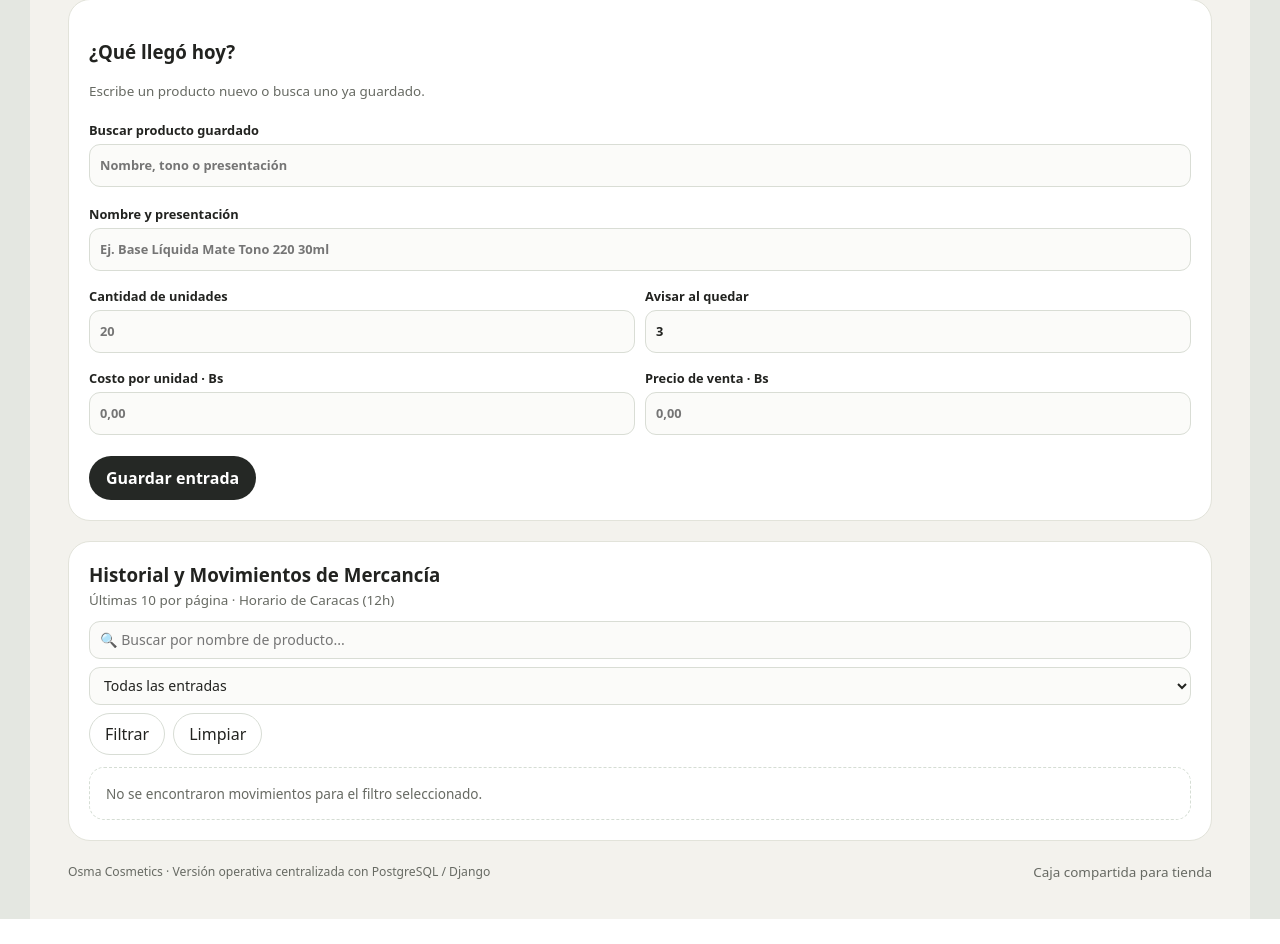
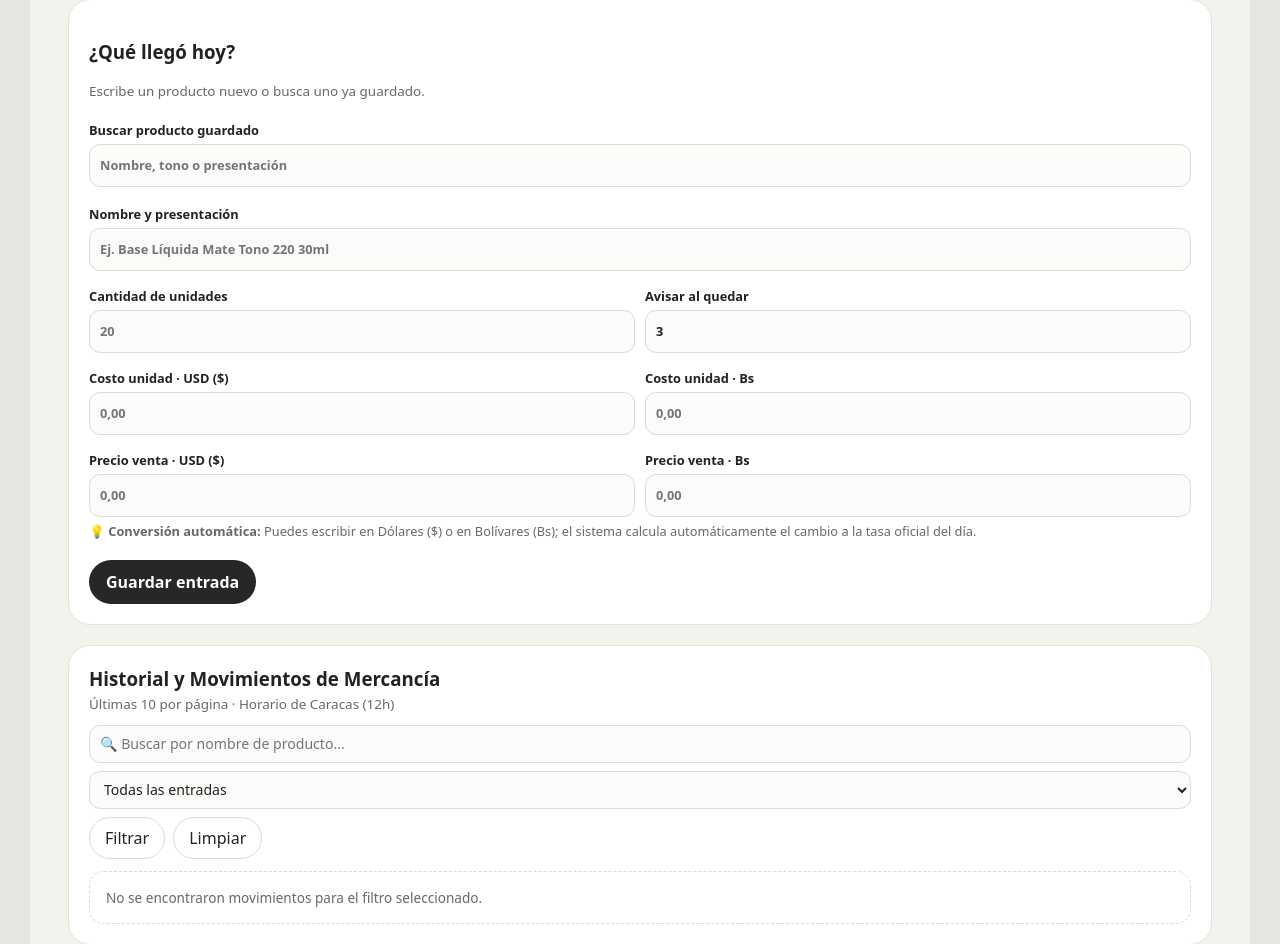
Before and after one commit to rusbelt114-glitch/OSMA-COSMETICOS, a Django app: page / in a window 1280 px wide. Shown: the part 676-1620 px from the top of the page. Before the commit the page ends 1595 px from the top, so only its background shows below. Run offline with Django 5.2, Linux system fonts and the light colour scheme; the visitor is signed in with stand-in values (Sample User, id 1); data that the repository does not hold is empty.

Commit message:
feat: conversion bidireccional en tiempo real USD y Bs en entradas, ventas y gastos

```diff
--- a/static/js/osma.js
+++ b/static/js/osma.js
@@ -22,6 +22,12 @@
         let val = Number.parseFloat(s);
         return Number.isNaN(val) ? 0 : val;
     };
+
+    function getBcvRate() {
+        const rateInput = $('rate-usd');
+        const r = rateInput ? parseMoney(rateInput.value) : 0;
+        return (r > 0) ? r : (window.INITIAL_RATES && window.INITIAL_RATES.usd_bcv ? window.INITIAL_RATES.usd_bcv : 1);
+    }
 
     let allProducts = [];
     let recentEntries = [];
@@ -289,6 +295,54 @@
     }
 
     $('clear-selection').onclick = resetEntryForm;
+
+    // Conversión bidireccional USD <-> Bs en Entrada de Mercancía
+    if ($('cost-usd')) {
+        $('cost-usd').oninput = () => {
+            const valUsd = parseMoney($('cost-usd').value);
+            const rate = getBcvRate();
+            if (valUsd > 0) {
+                $('cost').value = (valUsd * rate).toFixed(2).replace('.', ',');
+            } else if ($('cost-usd').value.trim() === '') {
+                $('cost').value = '';
+            }
+        };
+    }
+    if ($('cost')) {
+        $('cost').oninput = () => {
+            const valBs = parseMoney($('cost').value);
+            const rate = getBcvRate();
+            if (valBs > 0 && rate > 0) {
+                if ($('cost-usd')) $('cost-usd').value = (valBs / rate).toFixed(2).replace('.', ',');
+            } else if ($('cost').value.trim() === '') {
+                if ($('cost-usd')) $('cost-usd').value = '';
+            }
+        };
+    }
+
+    if ($('price-usd')) {
+        $('price-usd').oninput = () => {
+            const valUsd = parseMoney($('price-usd').value);
+            const rate = getBcvRate();
+            if (valUsd > 0) {
+                $('price').value = (valUsd * rate).toFixed(2).replace('.', ',');
+            } else if ($('price-usd').value.trim() === '') {
+                $('price').value = '';
+            }
+        };
+    }
+    if ($('price')) {
+        $('price').oninput = () => {
+            const valBs = parseMoney($('price').value);
+            const rate = getBcvRate();
+            if (valBs > 0 && rate > 0) {
+                if ($('price-usd')) $('price-usd').value = (valBs / rate).toFixed(2).replace('.', ',');
+            } else if ($('price').value.trim() === '') {
+                if ($('price-usd')) $('price-usd').value = '';
+            }
+        };
+    }
+
 
     async function handleSaveEntry(e) {
         e?.preventDefault?.();
@@ -486,7 +540,10 @@
 
         const selectedOpt = select.options[select.selectedIndex];
         if (selectedOpt && selectedOpt.dataset.price) {
-            $('sell-unit-price').value = Number(selectedOpt.dataset.price).toFixed(2).replace('.', ',');
+            const pBs = Number(selectedOpt.dataset.price);
+            const rBcv = getBcvRate();
+            $('sell-unit-price').value = pBs.toFixed(2).replace('.', ',');
+            if ($('sell-unit-price-usd')) $('sell-unit-price-usd').value = rBcv > 0 ? (pBs / rBcv).toFixed(2).replace('.', ',') : '';
         }
     }
 
@@ -494,9 +551,36 @@
     $('sell-product-select').onchange = () => {
         const opt = $('sell-product-select').options[$('sell-product-select').selectedIndex];
         if (opt && opt.dataset.price) {
-            $('sell-unit-price').value = Number(opt.dataset.price).toFixed(2).replace('.', ',');
+            const pBs = Number(opt.dataset.price);
+            const rBcv = getBcvRate();
+            $('sell-unit-price').value = pBs.toFixed(2).replace('.', ',');
+            if ($('sell-unit-price-usd')) $('sell-unit-price-usd').value = rBcv > 0 ? (pBs / rBcv).toFixed(2).replace('.', ',') : '';
         }
     };
+
+    // Conversión bidireccional USD <-> Bs en precio de venta en caja
+    if ($('sell-unit-price-usd')) {
+        $('sell-unit-price-usd').oninput = () => {
+            const valUsd = parseMoney($('sell-unit-price-usd').value);
+            const rate = getBcvRate();
+            if (valUsd > 0) {
+                $('sell-unit-price').value = (valUsd * rate).toFixed(2).replace('.', ',');
+            } else if ($('sell-unit-price-usd').value.trim() === '') {
+                $('sell-unit-price').value = '';
+            }
+        };
+    }
+    if ($('sell-unit-price')) {
+        $('sell-unit-price').oninput = () => {
+            const valBs = parseMoney($('sell-unit-price').value);
+            const rate = getBcvRate();
+            if (valBs > 0 && rate > 0) {
+                if ($('sell-unit-price-usd')) $('sell-unit-price-usd').value = (valBs / rate).toFixed(2).replace('.', ',');
+            } else if ($('sell-unit-price').value.trim() === '') {
+                if ($('sell-unit-price-usd')) $('sell-unit-price-usd').value = '';
+            }
+        };
+    }
 
     function _agregarLoteAlCarrito(opt, unidades, precioUnitario) {
         const loteId = Number(opt.value);
@@ -564,6 +648,7 @@
         if (!cart.length) {
             el.innerHTML = '<div class="empty">La venta actual está vacía. Agrega productos de la izquierda.</div>';
             $('sale-total').textContent = 'Bs 0,00';
+            if ($('sale-total-usd')) $('sale-total-usd').textContent = '≈ USD $ 0,00';
             window.saleRatesFrozen = false;
             updatePaymentCalculations();
             return;
@@ -587,7 +672,10 @@
             `;
         }).join('');
 
+        const rBcv = getBcvRate();
+        const totalUsd = rBcv > 0 ? (total / rBcv) : 0;
         $('sale-total').textContent = 'Bs ' + fmt(total);
+        if ($('sale-total-usd')) $('sale-total-usd').textContent = `≈ USD $ ${fmt(totalUsd)}`;
     }
 
     $('cart').onclick = e => {
@@ -998,6 +1086,33 @@
         }
     }
 
+    function updateExpenseEquivalent() {
+        if (!$('expense-equiv-note')) return;
+        const curr = $('expense-currency') ? $('expense-currency').value : 'BS';
+        const amount = parseMoney($('expense-amount') ? $('expense-amount').value : 0);
+        const rate = parseMoney($('expense-rate') ? $('expense-rate').value : 0) || 1;
+
+        if (amount <= 0) {
+            $('expense-equiv-note').textContent = (curr === 'BS') ? 'Equivalente en USD: $ 0,00' : 'Equivalente en Bs: Bs 0,00';
+            return;
+        }
+
+        if (curr === 'USD') {
+            const equivBs = amount * rate;
+            $('expense-equiv-note').textContent = `Equivalente en Bs: Bs ${fmt(equivBs)} (a tasa ${fmt(rate)})`;
+        } else if (curr === 'USDT') {
+            const equivBs = amount * rate;
+            $('expense-equiv-note').textContent = `Equivalente en Bs: Bs ${fmt(equivBs)} (a tasa USDT ${fmt(rate)})`;
+        } else {
+            const rateBcv = getBcvRate();
+            const equivUsd = rateBcv > 0 ? (amount / rateBcv) : 0;
+            $('expense-equiv-note').textContent = `Equivalente en USD: $ ${fmt(equivUsd)} (a tasa BCV ${fmt(rateBcv)})`;
+        }
+    }
+
+    if ($('expense-amount')) $('expense-amount').oninput = updateExpenseEquivalent;
+    if ($('expense-rate')) $('expense-rate').oninput = updateExpenseEquivalent;
+
     if ($('expense-currency')) {
         $('expense-currency').onchange = () => {
             const curr = $('expense-currency').value;
@@ -1011,6 +1126,7 @@
                 $('expense-rate').value = '1.00';
                 $('expense-method').value = 'EFECTIVO_BS';
             }
+            updateExpenseEquivalent();
         };
     }
 
--- a/templates/index.html
+++ b/templates/index.html
@@ -106,13 +106,22 @@
                         <input id="minimum" type="number" min="0" max="10000" step="1" value="3" required>
                     </label>
                     <label>
-                        Costo por unidad · Bs
+                        Costo unidad · USD ($)
+                        <input id="cost-usd" inputmode="decimal" placeholder="0,00">
+                    </label>
+                    <label>
+                        Costo unidad · Bs
                         <input id="cost" inputmode="decimal" required placeholder="0,00">
                     </label>
                     <label>
-                        Precio de venta · Bs
+                        Precio venta · USD ($)
+                        <input id="price-usd" inputmode="decimal" placeholder="0,00">
+                    </label>
+                    <label>
+                        Precio venta · Bs
                         <input id="price" inputmode="decimal" required placeholder="0,00">
                     </label>
+                    <p class="muted full" style="font-size: 0.8rem; margin: -4px 0 6px 0;">💡 <b>Conversión automática:</b> Puedes escribir en Dólares ($) o en Bolívares (Bs); el sistema calcula automáticamente el cambio a la tasa oficial del día.</p>
                 </div>
                 <div style="margin-top: 14px; display: flex; gap: 8px;">
                     <button type="button" class="primary" id="btn-save-entry">Guardar entrada</button>
@@ -187,6 +196,10 @@
                         <input id="units" type="number" min="1" max="10000" value="1">
                     </label>
                     <label>
+                        Precio venta · USD ($)
+                        <input id="sell-unit-price-usd" inputmode="decimal" placeholder="0,00">
+                    </label>
+                    <label>
                         Precio venta (Bs)
                         <input id="sell-unit-price" inputmode="decimal" placeholder="0,00">
                     </label>
@@ -199,8 +212,11 @@
             <div class="card">
                 <h3>Venta actual</h3>
                 <div id="cart"></div>
-                <div class="row">
-                    <b>Total a pagar</b>
+                <div class="row" style="align-items: baseline;">
+                    <div>
+                        <b>Total a pagar</b>
+                        <small id="sale-total-usd" style="display: block; color: var(--muted); font-size: 0.95rem; font-weight: 500;">≈ USD $ 0,00</small>
+                    </div>
                     <span class="amount" id="sale-total" style="font-size: 1.4rem;">Bs 0,00</span>
                 </div>
                 <h3>Pago compartido multi-moneda</h3>
@@ -342,6 +358,7 @@
                     <label>
                         Monto gastado
                         <input id="expense-amount" inputmode="decimal" placeholder="0,00">
+                        <small id="expense-equiv-note" style="display: block; color: var(--muted); margin-top: 4px; font-size: 0.82rem;">Equivalente: Bs 0,00</small>
                     </label>
                     <label>
                         Medio con que se pagó
```
